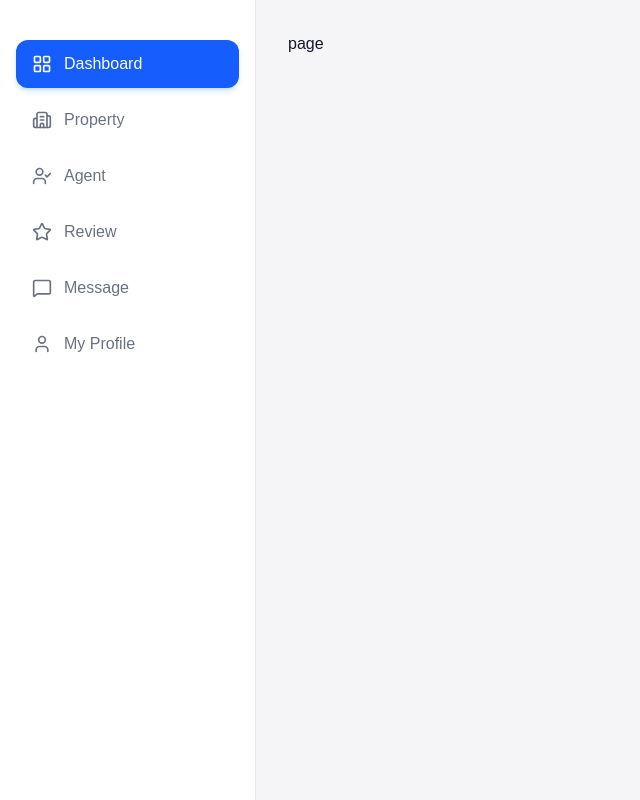
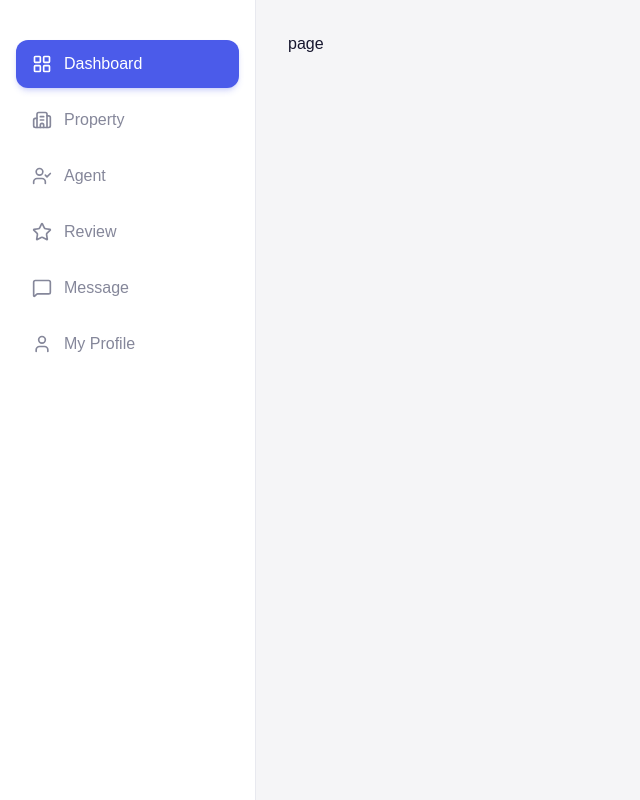
Before and after one commit to idancodes21/real-estate, a Next.js app: page / in a window 1280 px wide. Shown: the whole page, without its empty margins (0-640 px from the left). Built offline with nearby package versions, Linux system fonts and the light colour scheme.

Commit message:
feat(sidenav): support light and dark mode via theme tokens

```diff
--- a/app/components/SideNav.tsx
+++ b/app/components/SideNav.tsx
@@ -1,4 +1,5 @@
-"use client"
+"use client";
+
 import {
   LayoutGrid,
   Building2,
@@ -11,48 +12,27 @@ import { ComponentType } from "react";
 import { usePathname } from "next/navigation";
 import Link from "next/link";
 
-interface navItem {
+interface NavItem {
   label: string;
   href: string;
   icon: ComponentType<{ className?: string }>;
 }
-const homeNav: navItem[] = [
-  {
-    label: "Dashboard",
-    href: "/",
-    icon: LayoutGrid,
-  },
-  {
-    label: "Property",
-    href: "/property",
-    icon: Building2,
-  },
-  {
-    label: "Agent",
-    href: "/agent",
-    icon: UserCheck,
-  },
-  {
-    label: "Review",
-    href: "/review",
-    icon: Star,
-  },
-  {
-    label: "Message",
-    href: "/message",
-    icon: MessageSquare,
-  },
-  {
-    label: "My Profile",
-    href: "/profile",
-    icon: User,
-  },
+
+const homeNav: NavItem[] = [
+  { label: "Dashboard", href: "/", icon: LayoutGrid },
+  { label: "Property", href: "/property", icon: Building2 },
+  { label: "Agent", href: "/agent", icon: UserCheck },
+  { label: "Review", href: "/review", icon: Star },
+  { label: "Message", href: "/message", icon: MessageSquare },
+  { label: "My Profile", href: "/profile", icon: User },
 ];
+
 const SideNav = () => {
   const pathname = usePathname();
+
   return (
-    <aside className="w-64 h-screen bg-white border-r border-gray-200 flex flex-col p-4">
-        <nav className="flex flex-col gap-2 mt-6">
+    <aside className="flex h-screen w-64 flex-col border-r border-sidebar-border bg-sidebar p-4">
+      <nav className="mt-6 flex flex-col gap-2">
         {homeNav.map((item) => {
           const isActive = pathname === item.href;
           const IconComponent = item.icon;
@@ -61,20 +41,20 @@ const SideNav = () => {
             <Link
               key={item.label}
               href={item.href}
-                            className={`flex items-center gap-3 px-4 py-3 rounded-xl font-medium transition-colors ${
+              className={`flex items-center gap-3 rounded-xl px-4 py-3 font-medium transition-colors ${
                 isActive
-                                    ? "bg-blue-600 text-white shadow-md shadow-blue-500/20" // Active styling from your image
-                                    : "text-gray-500 hover:bg-gray-100 hover:text-gray-900"  // Inactive styling
+                  ? "bg-sidebar-primary text-sidebar-primary-foreground shadow-md shadow-sidebar-primary/20"
+                  : "text-sidebar-foreground hover:bg-sidebar-accent hover:text-foreground"
               }`}
             >
-                            <IconComponent className="w-5 h-5" />
+              <IconComponent className="size-5" />
               <span>{item.label}</span>
             </Link>
           );
         })}
       </nav>
     </aside>
-  )
+  );
 };
 
 export default SideNav;
```
Lines whose indentation alone changed are shown as unchanged.
